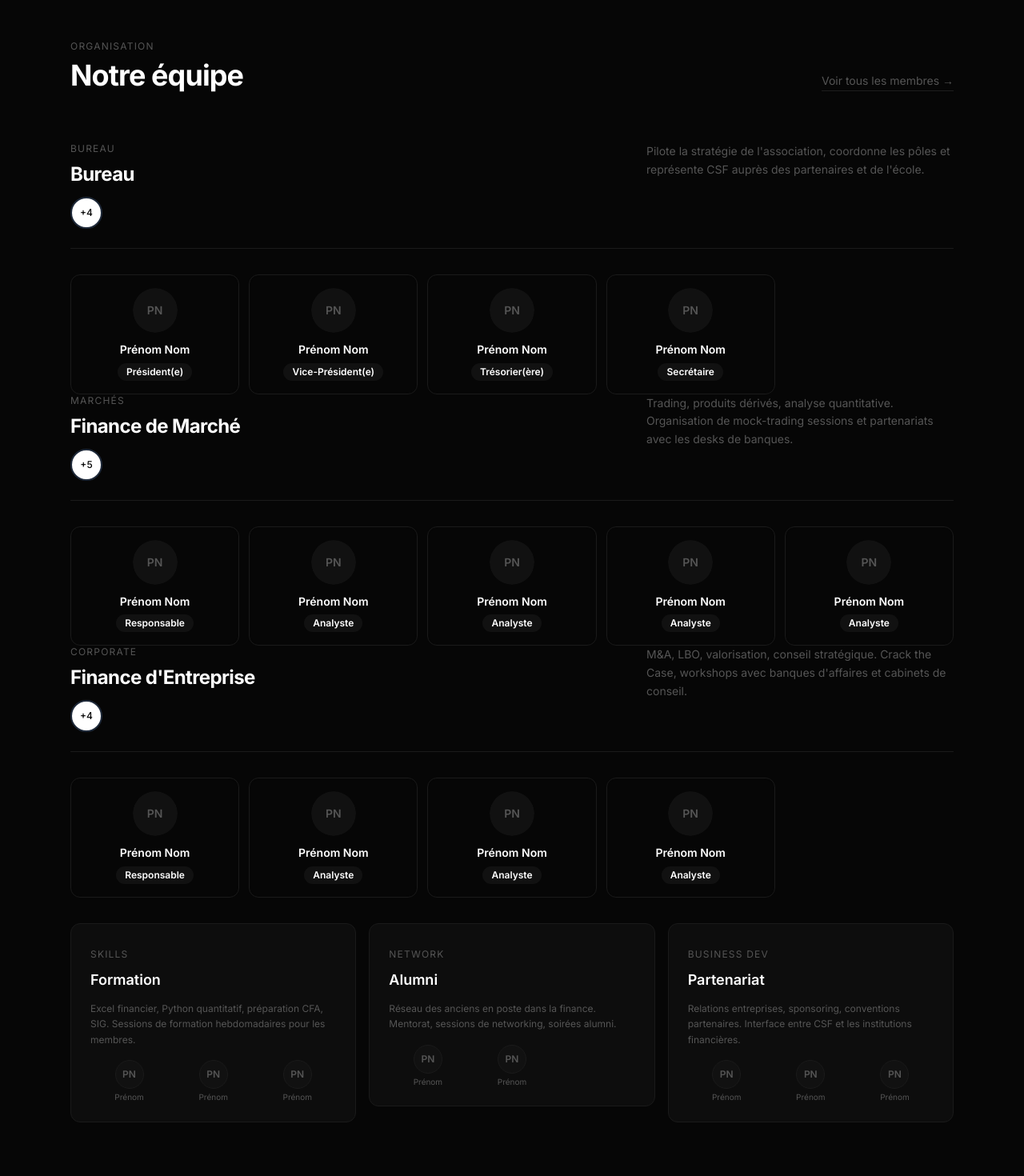
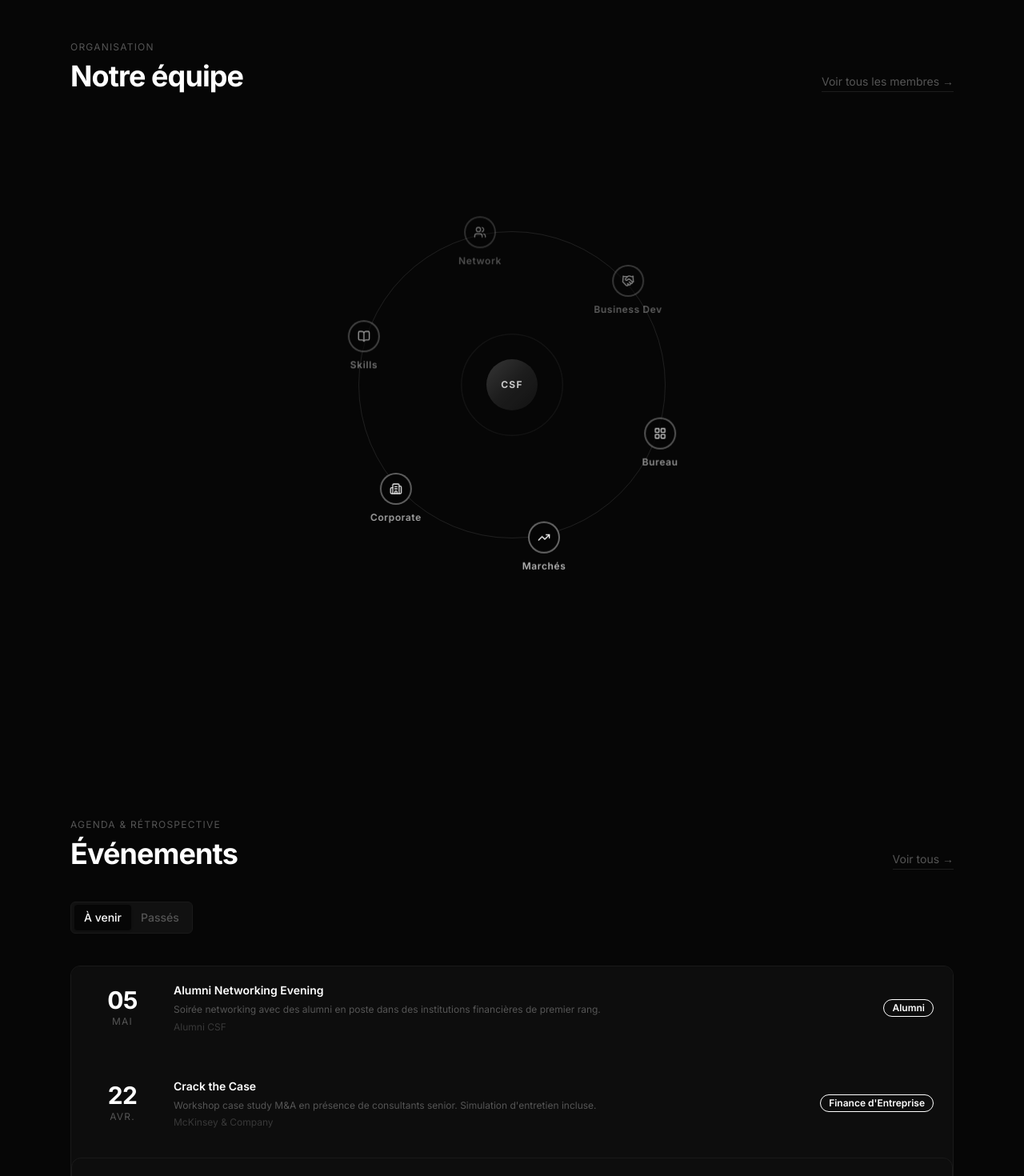
Before and after one commit to Nathxxxn/csf-website, a Next.js app: page / in a window 1280 px wide. Shown: the part 1020-2490 px from the top of the page at 80% size. Built offline with nearby package versions, Linux system fonts and the light colour scheme.

Commit message:
feat: replace team preview on landing with radial orbital timeline

```diff
--- a/components/landing/team-preview.tsx
+++ b/components/landing/team-preview.tsx
@@ -1,20 +1,15 @@
 import Link from 'next/link'
 import { BlurFade } from '@/components/ui/blur-fade'
-import { PoleSection } from '@/components/shared/pole-section'
 import { getTeam } from '@/lib/data'
-
-const MAIN_POLES = ['Bureau', 'Finance de Marché', "Finance d'Entreprise"]
-const COMPACT_POLES = ['Formation', 'Alumni', 'Partenariat']
+import RadialOrbitalTimeline from '@/components/ui/radial-orbital-timeline'
 
 export function TeamPreview() {
   const team = getTeam()
-  const mainPoles = team.filter(p => MAIN_POLES.includes(p.pole))
-  const compactPoles = team.filter(p => COMPACT_POLES.includes(p.pole))
 
   return (
-    <section className="py-24 px-6 max-w-6xl mx-auto">
+    <section className="py-24 border-t border-border">
       <BlurFade delay={0} inView>
-        <div className="flex items-end justify-between mb-16">
+        <div className="flex items-end justify-between mb-4 px-6 max-w-6xl mx-auto">
           <div>
             <p className="text-xs tracking-widest uppercase text-muted-foreground mb-2">
               Organisation
@@ -30,36 +25,8 @@ export function TeamPreview() {
         </div>
       </BlurFade>
 
-      {mainPoles.map((pole, i) => (
-        <PoleSection key={pole.pole} pole={pole} index={i} />
-      ))}
-
-      <div className="grid grid-cols-1 sm:grid-cols-3 gap-4 mt-8">
-        {compactPoles.map((pole, i) => (
-          <BlurFade key={pole.pole} delay={(mainPoles.length + i) * 0.1} inView>
-            <div className="rounded-xl border border-border bg-card p-6">
-              <span className="text-xs tracking-widest uppercase text-muted-foreground">
-                {pole.badge}
-              </span>
-              <h3 className="text-lg font-semibold mt-2 mb-3">{pole.pole}</h3>
-              <p className="text-xs text-muted-foreground leading-relaxed mb-4">
-                {pole.description}
-              </p>
-              <div className="grid grid-cols-3 gap-2">
-                {pole.members.slice(0, 3).map(member => (
-                  <div key={member.name} className="flex flex-col items-center gap-1">
-                    <div className="size-9 rounded-full bg-secondary border border-border flex items-center justify-center text-xs font-semibold text-muted-foreground">
-                      {member.name.split(' ').map(n => n[0]).join('').slice(0, 2)}
-                    </div>
-                    <span className="text-[10px] text-muted-foreground text-center leading-tight">
-                      {member.name.split(' ')[0]}
-                    </span>
-                  </div>
-                ))}
-              </div>
-            </div>
-          </BlurFade>
-        ))}
+      <div className="h-[700px]">
+        <RadialOrbitalTimeline poleData={team} />
       </div>
     </section>
   )
--- a/components/ui/radial-orbital-timeline.tsx
+++ b/components/ui/radial-orbital-timeline.tsx
@@ -132,7 +132,7 @@ export default function RadialOrbitalTimeline({
 
   return (
     <div
-      className="w-full h-screen flex flex-col items-center justify-center bg-background overflow-hidden"
+      className="w-full h-full flex flex-col items-center justify-center bg-background overflow-hidden"
       ref={containerRef}
       onClick={handleContainerClick}
     >
```
